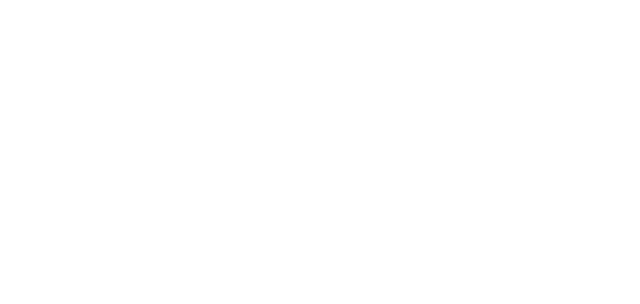
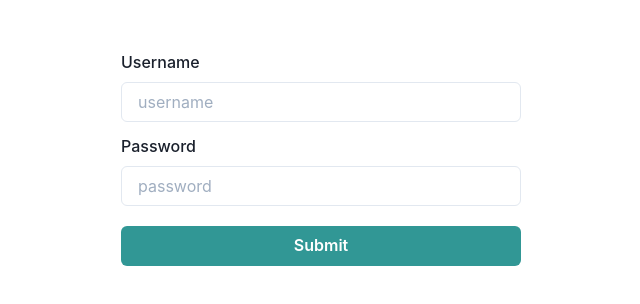
Before and after one commit to lukaszkalemba/lireddit, a Next.js app in the folder web/: page /register in a window 1280 px wide. Shown: the top 304 px of the page, without its empty margins (319-959 px from the left). Built offline with nearby package versions, Linux system fonts and the light colour scheme.

Commit message:
Create registration form

```diff
--- /dev/null
+++ b/web/src/components/InputField.tsx
@@ -0,0 +1,29 @@
+import { FC, InputHTMLAttributes } from 'react';
+import { useField } from 'formik';
+import {
+  FormControl,
+  FormLabel,
+  Input,
+  FormErrorMessage,
+} from '@chakra-ui/react';
+
+type InputFieldProps = InputHTMLAttributes<HTMLInputElement> & {
+  name: string;
+  label: string;
+};
+
+const InputField: FC<InputFieldProps> = ({ label, size: _, ...props }) => {
+  const [field, { error }] = useField(props);
+
+  const { placeholder, name } = props;
+
+  return (
+    <FormControl isInvalid={!!error}>
+      <FormLabel htmlFor={name}>{label}</FormLabel>
+      <Input {...field} {...props} id={name} placeholder={placeholder} />
+      {error && <FormErrorMessage>{error}</FormErrorMessage>}
+    </FormControl>
+  );
+};
+
+export default InputField;
--- /dev/null
+++ b/web/src/components/Wrapper.tsx
@@ -0,0 +1,22 @@
+import React, { FC, ReactNode } from 'react';
+import { Box } from '@chakra-ui/react';
+
+interface WrapperProps {
+  variant?: 'small' | 'regular';
+  children: ReactNode;
+}
+
+const Wrapper: FC<WrapperProps> = ({ variant = 'regular', children }) => {
+  return (
+    <Box
+      marginTop={50}
+      marginX='auto'
+      maxW={variant === 'regular' ? '650px' : '400px'}
+      w='100%'
+    >
+      {children}
+    </Box>
+  );
+};
+
+export default Wrapper;
--- a/web/src/pages/register.tsx
+++ b/web/src/pages/register.tsx
@@ -1,18 +1,48 @@
 import { FC } from 'react';
 import { Formik, Form } from 'formik';
+import { Box, Button } from '@chakra-ui/react';
+import Wrapper from 'components/Wrapper';
+import InputField from 'components/InputField';
 
 interface registerProps {}
 
 const register: FC<registerProps> = ({}) => {
   return (
+    <Wrapper variant='small'>
       <Formik
-      initialValues={{ email: '', password: '' }}
+        initialValues={{ username: '', password: '' }}
         onSubmit={(values) => {
           console.log(values);
         }}
       >
-      {() => <Form></Form>}
+        {({ isSubmitting }) => (
+          <Form>
+            <InputField
+              name='username'
+              label='Username'
+              placeholder='username'
+            />
+            <Box marginTop={3}>
+              <InputField
+                type='password'
+                name='password'
+                label='Password'
+                placeholder='password'
+              />
+            </Box>
+            <Button
+              type='submit'
+              colorScheme='teal'
+              marginTop={5}
+              width='100%'
+              isLoading={isSubmitting}
+            >
+              Submit
+            </Button>
+          </Form>
+        )}
       </Formik>
+    </Wrapper>
   );
 };
 
--- a/web/tsconfig.json
+++ b/web/tsconfig.json
@@ -16,7 +16,8 @@
     "resolveJsonModule": true,
     "skipLibCheck": true,
     "strict": true,
-    "target": "esnext"
+    "target": "esnext",
+    "baseUrl": "src"
   },
   "exclude": ["node_modules"],
   "include": ["**/*.ts", "**/*.tsx"]
```
Lines whose indentation alone changed are shown as unchanged.
